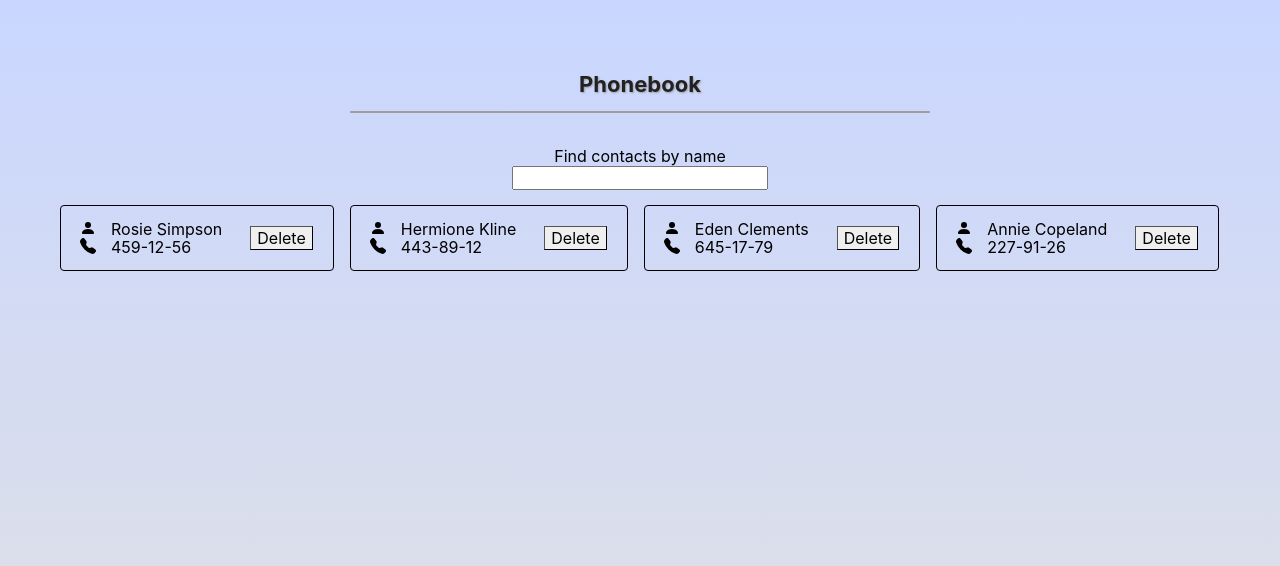
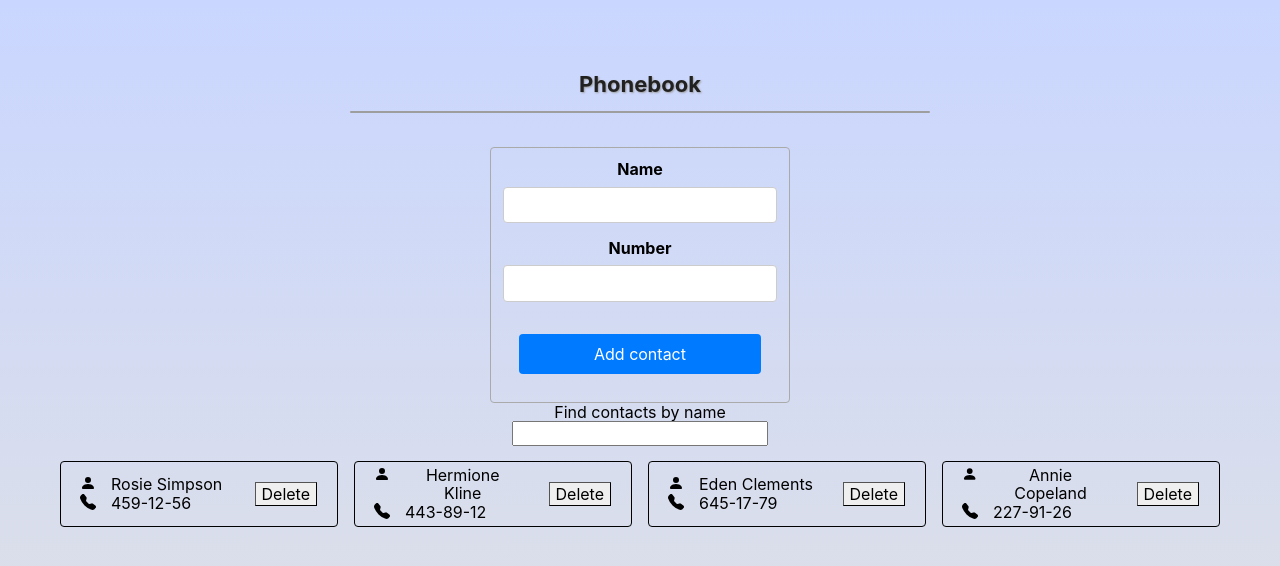
Before and after one commit to Yuriy-Nabasov/goit-react-hw-03, a React (Vite) app: page / in a window 1280 px wide. Shown: the top 566 px of the page. Built offline with nearby package versions, Linux system fonts and the light colour scheme.

Commit message:
add-new-contact

```diff
--- a/src/components/App/App.jsx
+++ b/src/components/App/App.jsx
@@ -9,15 +9,17 @@ import initialContacts from "../contactData.json";
 
 import { Analytics } from "@vercel/analytics/react";
 
-// import Description from "../Description/Description";
-// import Options from "../Options/Options";
-// import Notification from "../Notification/Notification";
-// import Feedback from "../Feedback/Feedback";
 import "./App.css";
 
 export default function App() {
   const [contacts, setContacts] = useState(initialContacts);
   const [myFilter, setMyFilter] = useState("");
+
+  const addContact = (newContact) => {
+    setContacts((prevContacts) => {
+      return [...prevContacts, newContact];
+    });
+  };
 
   const deleteContact = (contactId) => {
     setContacts((prevContacts) => {
@@ -29,47 +31,15 @@ export default function App() {
     contact.name.toLowerCase().includes(myFilter.toLocaleLowerCase())
   );
 
-  // const [data, setData] = useState(() => {
-  //   const savedData = localStorage.getItem("feedbackData");
-  //   return savedData ? JSON.parse(savedData) : { good: 0, neutral: 0, bad: 0 };
-  // });
-
-  // const totalFeedback = data.good + data.neutral + data.bad;
-
-  // const updateFeedback = (key) => {
-  //   setData((prevData) => {
-  //     if (key === "reset") {
-  //       return { good: 0, neutral: 0, bad: 0 };
-  //     }
-  //     return {
-  //       ...prevData,
-  //       [key]: prevData[key] + 1,
-  //     };
-  //   });
-  // };
-
-  // useEffect(() => {
-  //   localStorage.setItem("feedbackData", JSON.stringify(data));
-  // }, [data]);
-
   return (
     <Section>
       <Container>
         <Heading title="Phonebook" bottom tag={`h1`} />
-        <ContactForm />
+        <ContactForm onAdd={addContact} />
         <SearchBox value={myFilter} onFilter={setMyFilter} />
         <ContactList contacts={visibleContacts} onDelete={deleteContact} />
-        {/* <Description />
-        <Options update={updateFeedback} totalFeedback={totalFeedback} />
-        {totalFeedback === 0 ? (
-          <Notification />
-        ) : (
-          <Feedback data={data} totalFeedback={totalFeedback} />
-        )} */}
         <Analytics />
       </Container>
     </Section>
   );
 }
-
-// export default App;
--- a/src/components/ContactForm/ContactForm.jsx
+++ b/src/components/ContactForm/ContactForm.jsx
@@ -1,3 +1,50 @@
-export default function ContactForm() {
-  return console.log("ContactForm");
+import { Formik, Form, Field, ErrorMessage } from "formik";
+import * as Yup from "yup";
+import { nanoid } from "nanoid";
+import css from "./ContactForm.module.css";
+
+const UserSchema = Yup.object().shape({
+  name: Yup.string()
+    .min(3, "Must be min 3 chars")
+    .max(50, "Must be 50 characters or less")
+    .required("This field is required"),
+  number: Yup.string()
+    .matches(/[0-9]{10}/, "Phone number incorrect!")
+    .required("This field is required"),
+});
+
+export default function ContactForm({ onAdd }) {
+  const handleSubmit = (values, actions) => {
+    const newContact = { id: nanoid(), ...values };
+    onAdd(newContact);
+    actions.resetForm();
+  };
+  return (
+    <Formik
+      initialValues={{
+        name: "",
+        number: "",
+      }}
+      validationSchema={UserSchema}
+      onSubmit={handleSubmit}
+    >
+      <Form className={css.form}>
+        <div className={css.group}>
+          <label className={css.label}>Name</label>
+          <Field className={css.input} type="text" name="name" />
+          <ErrorMessage className={css.error} name="name" component="span" />
+        </div>
+
+        <div className={css.group}>
+          <label className={css.label}>Number</label>
+          <Field className={css.input} type="text" name="number" />
+          <ErrorMessage className={css.error} name="number" component="span" />
+        </div>
+
+        <button className={css.button} type="submit">
+          Add contact
+        </button>
+      </Form>
+    </Formik>
+  );
 }
--- a/src/components/ContactForm/ContactForm.module.css
+++ b/src/components/ContactForm/ContactForm.module.css
@@ -0,0 +1,73 @@
+.form {
+  display: flex;
+  flex-direction: column;
+  gap: 16px;
+  max-width: 300px;
+  width: 100%;
+  margin: 0 auto;
+  padding: 12px;
+  border: 1px solid #aaa;
+  border-radius: 4px;
+}
+
+.group {
+  display: flex;
+  flex-direction: column;
+  gap: 8px;
+  border-radius: 4px;
+  border: none;
+}
+
+.label {
+  font-weight: bold;
+}
+
+.input {
+  padding: 8px;
+  border: 1px solid #ccc;
+  border-radius: 4px;
+  font-size: 16px;
+}
+
+.legend {
+  font-weight: bold;
+  font-size: 16px;
+}
+
+fieldset {
+  padding: 0;
+  margin: 0;
+}
+
+.checkboxLabel {
+  display: flex;
+  align-items: center;
+  gap: 8px;
+  font-weight: normal;
+  cursor: pointer;
+}
+
+.checkboxInput {
+  margin: 0;
+  width: 16px;
+  height: 16px;
+}
+
+.button {
+  padding: 10px;
+  font-size: 16px;
+  background-color: #007bff;
+  color: white;
+  border: none;
+  border-radius: 4px;
+  cursor: pointer;
+}
+
+.button:hover {
+  background-color: #0056b3;
+}
+
+.error {
+  font-size: 14px;
+  color: orangered;
+}
--- a/src/components/ContactList/ContactList.module.css
+++ b/src/components/ContactList/ContactList.module.css
@@ -1,8 +1,10 @@
 .list {
   margin: 0;
   padding: 0;
-  display: flex;
+  /* display: flex; */
   /* flex-direction: column; */
+  display: grid;
+  grid-template-columns: repeat(4, 1fr);
   align-items: center;
   gap: 16px;
 }
```
